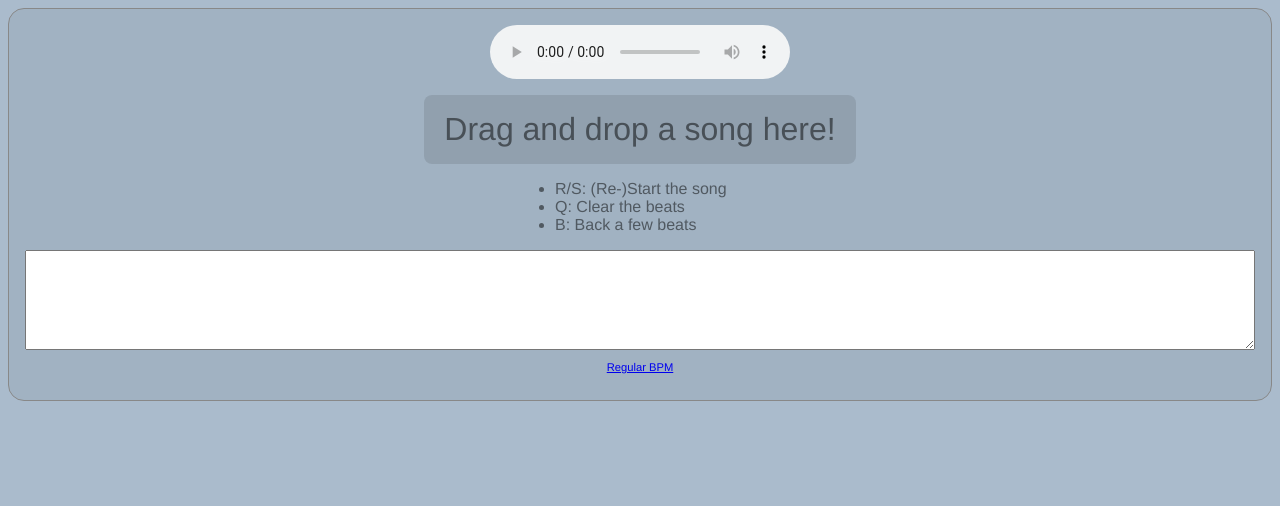
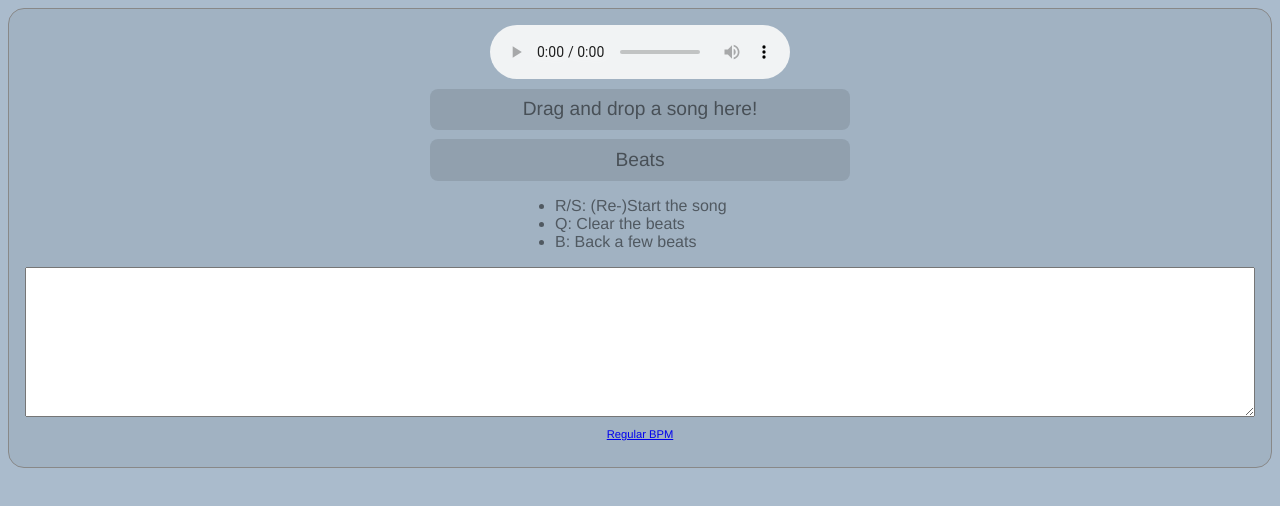
Before and after one commit to lgarron/bpm-tap, a plain HTML site: page audio.htm in a window 1280 px wide. Drawn offline with Linux system fonts and the light colour scheme.

Commit message:
Display beats.

```diff
--- a/audio.htm
+++ b/audio.htm
@@ -39,6 +39,7 @@ function startAudio(force) {
 
 function displayBeats() {
   document.getElementById("beat_vals").innerHTML = JSON.stringify(beats);
+  document.getElementById("num_beats").innerHTML = beats.length;
 }
 
 function resetBeats() {
@@ -212,10 +213,10 @@ function ini() {
 	}
   #beat_vals {
     width: 100%;
-    height: 100px;
+    height: 150px;
   }
-  #new_song {
-    font-size: 200%;
+  #new_song, #num_beats {
+    font-size: 120%;
     padding: 0.5em;
     margin: 0.5em;
     width: 400px;
@@ -251,6 +252,7 @@ function ini() {
 <center>
 <audio controls preload="yes" autobuffer id="audio"></audio>
 <div id="new_song">Drag and drop a song here!</div>
+<div id="num_beats">Beats</div>
 </center>
 
 <div id="tap_area">
```
